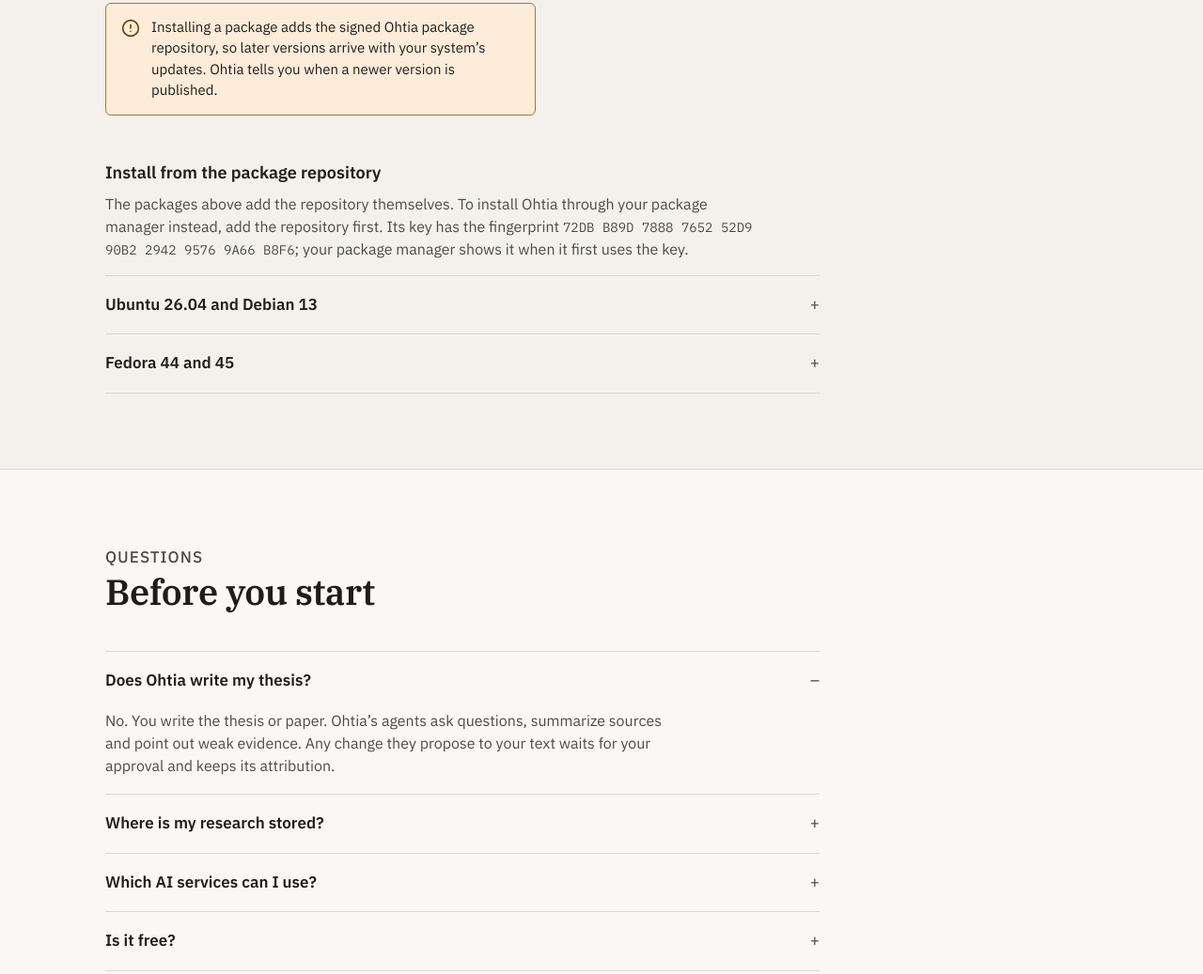
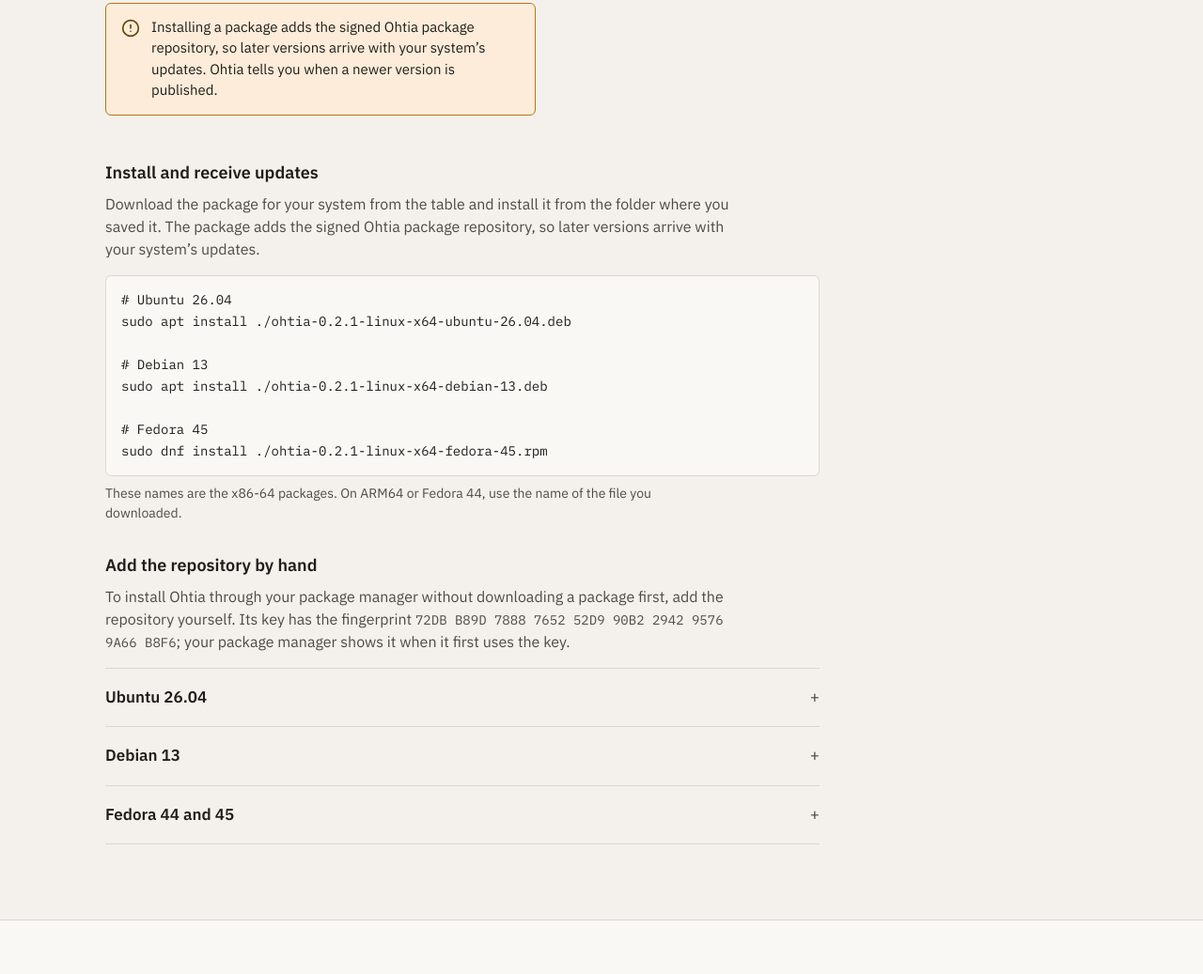
Before and after one commit to ohtia/website, a plain HTML site: page public/index.html in a window 1280 px wide. Shown: the part 4142-5179 px from the top of the page at 94% size. Drawn offline with Linux system fonts and the light colour scheme.

Commit message:
Lead the install steps with the package and split apt by distribution
The repository block now starts with installing the downloaded package,
which adds the signed repository itself, with one example per system.
The manual steps follow in separate Ubuntu 26.04, Debian 13 and Fedora
blocks, so each apt block names its own repository and can be pasted as
is. A blank line separates each command.

```diff
--- a/public/index.html
+++ b/public/index.html
@@ -221,24 +221,50 @@
       </div>
     </div>
     <div class="wrap repo" id="repository">
-      <h3>Install from the package repository</h3>
-      <p>The packages above add the repository themselves. To install Ohtia through your package manager instead, add the repository first. Its key has the fingerprint <code>72DB B89D 7888 7652 52D9 90B2 2942 9576 9A66 B8F6</code>; your package manager shows it when it first uses the key.</p>
+      <h3>Install and receive updates</h3>
+      <p>Download the package for your system from the table and install it from the folder where you saved it. The package adds the signed Ohtia package repository, so later versions arrive with your system’s updates.</p>
+<pre><code># Ubuntu 26.04
+sudo apt install ./ohtia-0.2.1-linux-x64-ubuntu-26.04.deb
+
+# Debian 13
+sudo apt install ./ohtia-0.2.1-linux-x64-debian-13.deb
+
+# Fedora 45
+sudo dnf install ./ohtia-0.2.1-linux-x64-fedora-45.rpm</code></pre>
+      <p>These names are the x86-64 packages. On ARM64 or Fedora 44, use the name of the file you downloaded.</p>
+      <h3>Add the repository by hand</h3>
+      <p>To install Ohtia through your package manager without downloading a package first, add the repository yourself. Its key has the fingerprint <code>72DB B89D 7888 7652 52D9 90B2 2942 9576 9A66 B8F6</code>; your package manager shows it when it first uses the key.</p>
       <div class="faq">
-        <details><summary>Ubuntu 26.04 and Debian 13</summary>
+        <details><summary>Ubuntu 26.04</summary>
 <pre><code>sudo wget -qO /usr/share/keyrings/ohtia-archive-keyring.asc \
   https://raw.githubusercontent.com/ohtia/ohtia/v0.2.1/config/release/signing-key.asc
+
 sudo tee /etc/apt/sources.list.d/ohtia.sources &lt;&lt;'EOF'
 Types: deb
 URIs: https://packages.ohtia.com/stable/ubuntu/
 Suites: ./
 Signed-By: /usr/share/keyrings/ohtia-archive-keyring.asc
 EOF
+
 sudo apt update &amp;&amp; sudo apt install ohtia</code></pre>
-          <p>On Debian, write <code>debian</code> instead of <code>ubuntu</code> in the <code>URIs</code> line.</p>
+        </details>
+        <details><summary>Debian 13</summary>
+<pre><code>sudo wget -qO /usr/share/keyrings/ohtia-archive-keyring.asc \
+  https://raw.githubusercontent.com/ohtia/ohtia/v0.2.1/config/release/signing-key.asc
+
+sudo tee /etc/apt/sources.list.d/ohtia.sources &lt;&lt;'EOF'
+Types: deb
+URIs: https://packages.ohtia.com/stable/debian/
+Suites: ./
+Signed-By: /usr/share/keyrings/ohtia-archive-keyring.asc
+EOF
+
+sudo apt update &amp;&amp; sudo apt install ohtia</code></pre>
         </details>
         <details><summary>Fedora 44 and 45</summary>
 <pre><code>sudo curl -fsSL -o /etc/pki/rpm-gpg/RPM-GPG-KEY-ohtia \
   https://raw.githubusercontent.com/ohtia/ohtia/v0.2.1/config/release/signing-key.asc
+
 sudo tee /etc/yum.repos.d/ohtia.repo &lt;&lt;'EOF'
 [ohtia]
 name=Ohtia
@@ -248,10 +274,12 @@ gpgcheck=1
 repo_gpgcheck=1
 gpgkey=file:///etc/pki/rpm-gpg/RPM-GPG-KEY-ohtia
 EOF
+
 sudo dnf install ohtia</code></pre>
           <p>If Ohtia is already installed from a downloaded package, run <code>sudo dnf upgrade ohtia</code> instead.</p>
         </details>
       </div>
+    </div>
     </div>
   </section>
 
--- a/public/styles.css
+++ b/public/styles.css
@@ -264,9 +264,12 @@ td a { font-weight: 500; }
 
 .repo { margin-top: 48px; }
 .repo h3 { margin: 0 0 8px; }
+.repo h3 + p ~ h3 { margin-top: 32px; }
+.repo > pre + p { margin-top: -4px; font-size: 14px; }
 .repo > p { max-width: 72ch; color: var(--content-secondary); margin: 0 0 16px; }
 .repo pre { overflow-x: auto; margin: 0 0 12px; padding: 14px 16px; border: 1px solid var(--border-subtle); border-radius: var(--r-medium); background: var(--surface-page); font-size: 14px; line-height: 22px; }
 .repo pre code { font-size: inherit; }
+.repo > pre { max-width: 760px; }
 
 /* Footer */
 footer { border-top: 1px solid var(--border-subtle); padding-block: 48px; font-size: 14px; color: var(--content-secondary); }
```
